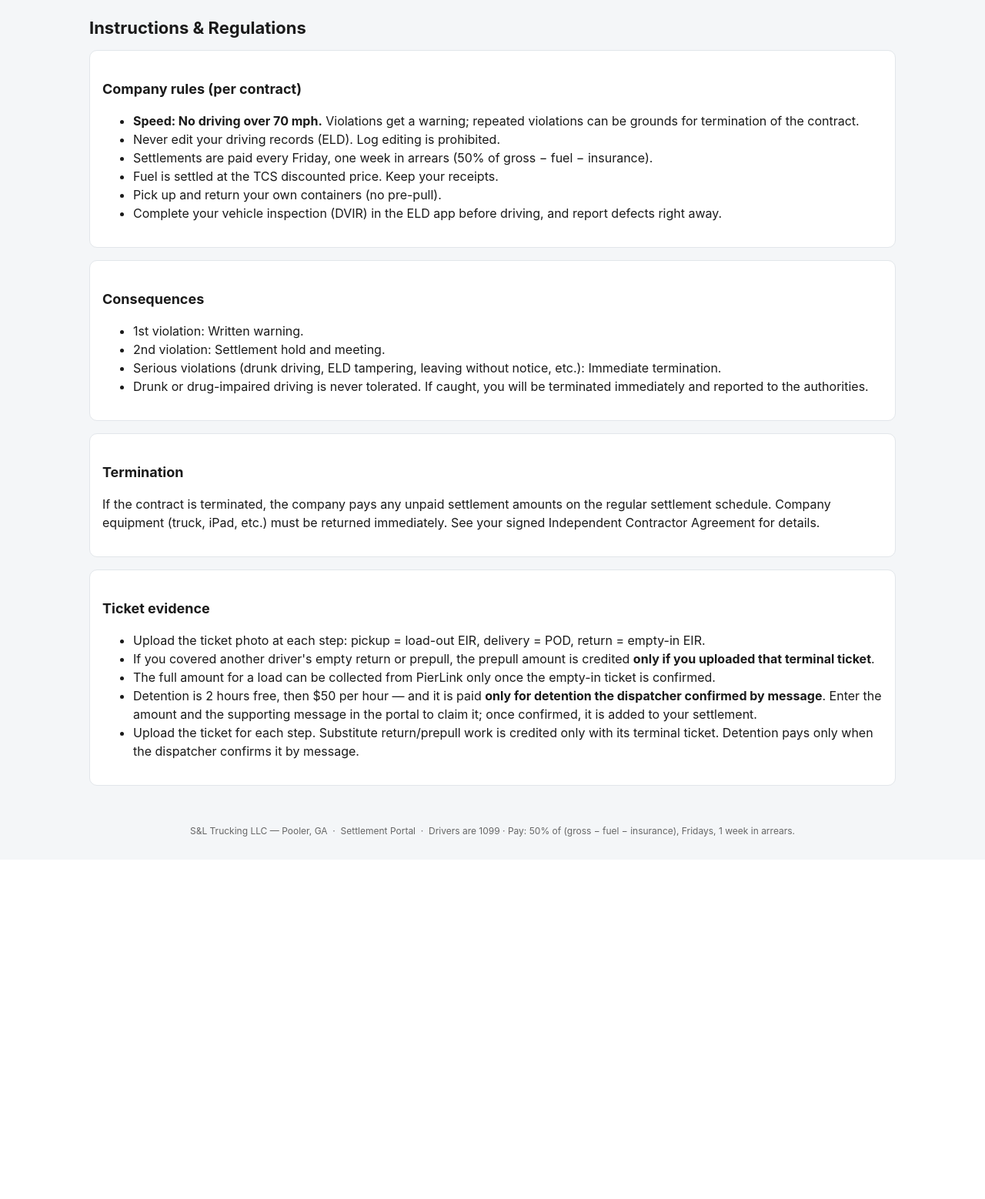
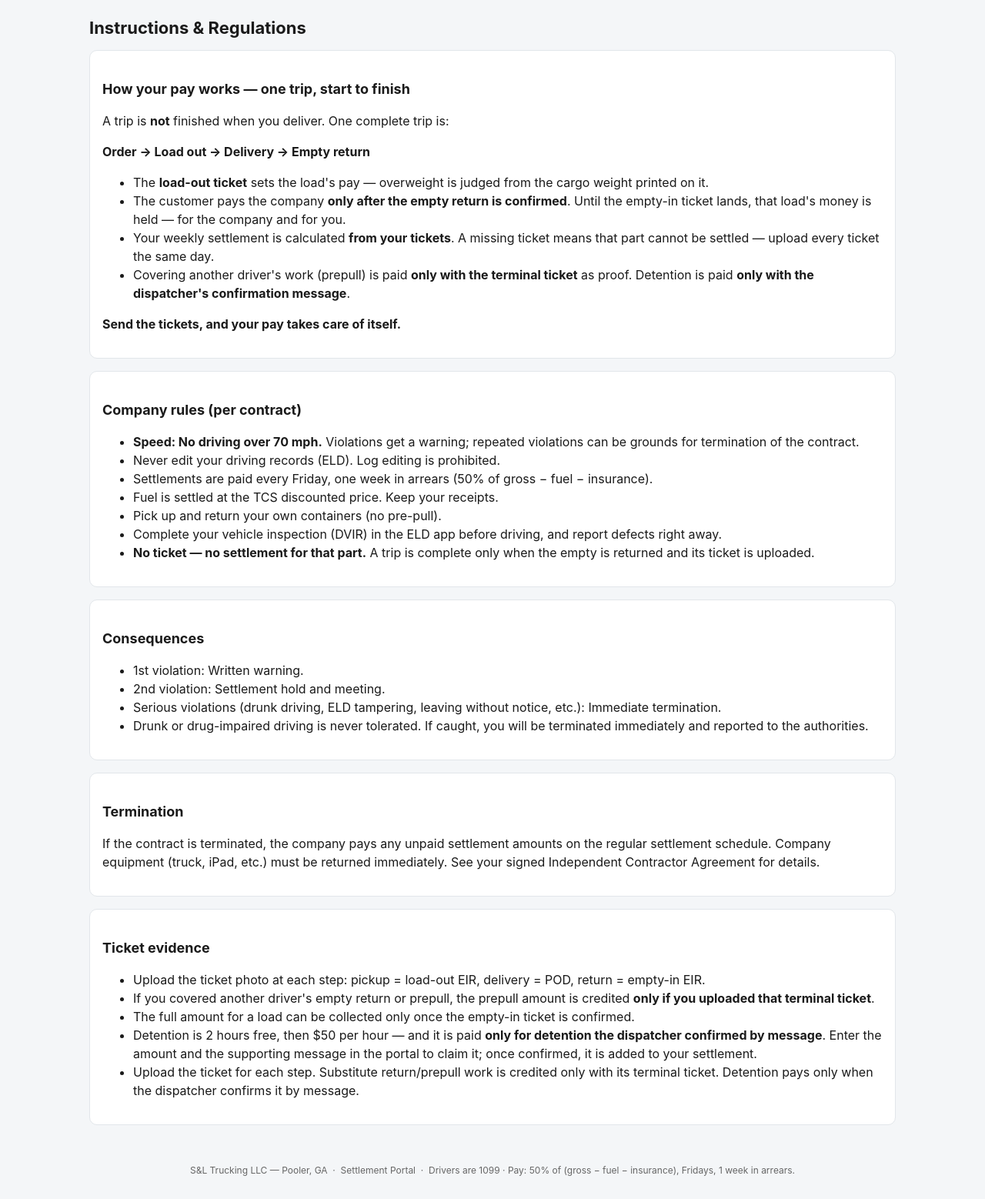
Before and after one commit to snltruckingusa/snl-trucking-portal, a Node server app: page /instructions in a window 1280 px wide. Shown: the part 80-1638 px from the top of the page at 77% size. Before the commit the page ends 1167 px from the top, so only its background shows below. Run offline with Node 20, Linux system fonts and the light colour scheme; the visitor is signed in with stand-in values (Sample User, id 1).

Commit message:
Boxed form sections + how-pay-works card + boxed theme CSS

```diff
--- a/views/instructions.ejs
+++ b/views/instructions.ejs
@@ -1,5 +1,18 @@
 <%- include('partials/header', { title: 'Instructions & Regulations' }) %>
 <h1>Instructions &amp; Regulations</h1>
+
+<div class="card">
+  <h2>How your pay works — one trip, start to finish</h2>
+  <p>A trip is <b>not</b> finished when you deliver. One complete trip is:</p>
+  <p style="font-size:16px"><b>Order → Load out → Delivery → Empty return</b></p>
+  <ul>
+    <li>The <b>load-out ticket</b> sets the load's pay — overweight is judged from the cargo weight printed on it.</li>
+    <li>The customer pays the company <b>only after the empty return is confirmed</b>. Until the empty-in ticket lands, that load's money is held — for the company and for you.</li>
+    <li>Your weekly settlement is calculated <b>from your tickets</b>. A missing ticket means that part cannot be settled — upload every ticket the same day.</li>
+    <li>Covering another driver's work (prepull) is paid <b>only with the terminal ticket</b> as proof. Detention is paid <b>only with the dispatcher's confirmation message</b>.</li>
+  </ul>
+  <p><b>Send the tickets, and your pay takes care of itself.</b></p>
+</div>
 
 <div class="card">
   <h2>Company rules (per contract)</h2>
@@ -10,6 +23,7 @@
     <li>Fuel is settled at the TCS discounted price. Keep your receipts.</li>
     <li>Pick up and return your own containers (no pre-pull).</li>
     <li>Complete your vehicle inspection (DVIR) in the ELD app before driving, and report defects right away.</li>
+    <li><b>No ticket — no settlement for that part.</b> A trip is complete only when the empty is returned and its ticket is uploaded.</li>
   </ul>
 </div>
 
@@ -33,7 +47,7 @@
   <ul>
     <li>Upload the ticket photo at each step: pickup = load-out EIR, delivery = POD, return = empty-in EIR.</li>
     <li>If you covered another driver's empty return or prepull, the prepull amount is credited <b>only if you uploaded that terminal ticket</b>.</li>
-    <li>The full amount for a load can be collected from PierLink only once the empty-in ticket is confirmed.</li>
+    <li>The full amount for a load can be collected only once the empty-in ticket is confirmed.</li>
     <li>Detention is 2 hours free, then $50 per hour — and it is paid <b>only for detention the dispatcher confirmed by message</b>. Enter the amount and the supporting message in the portal to claim it; once confirmed, it is added to your settlement.</li>
     <li>Upload the ticket for each step. Substitute return/prepull work is credited only with its terminal ticket. Detention pays only when the dispatcher confirms it by message.</li>
   </ul>
```
